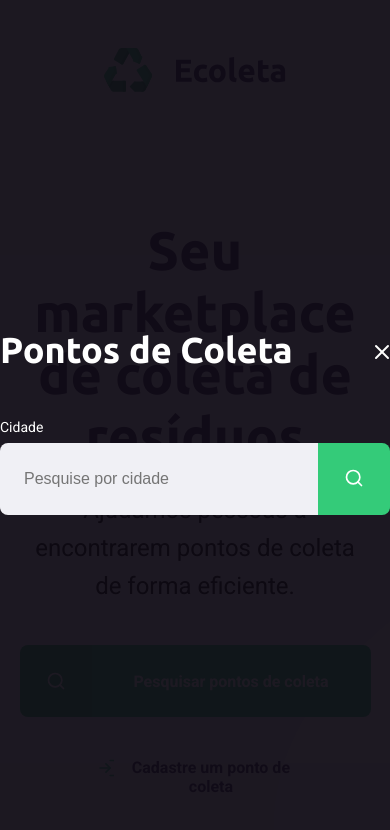
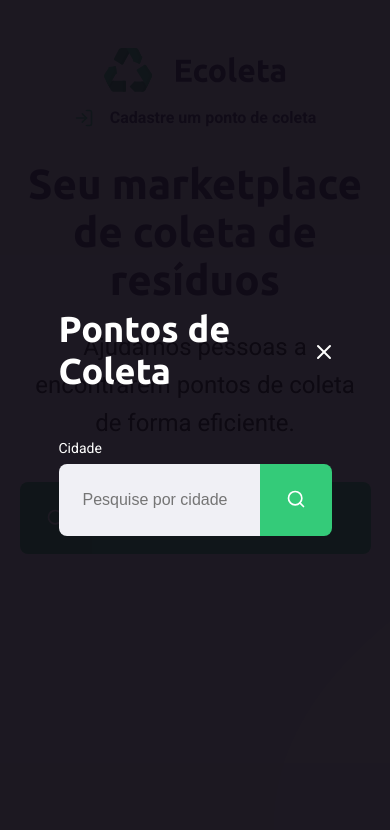
Before and after one commit to ViniMPDS11/ecoleta, a website: page src/views/index.html in a window 390 px wide. Both pictures are taken after a click on the link "Pesquisar pontos de coleta". Drawn offline with nearby package versions, Linux system fonts and the light colour scheme; files that its build step writes are made by us from their sources; files whose address does not match are found by name.

Commit message:
ajustes responsive

```diff
--- a/public/styles/create-point.css
+++ b/public/styles/create-point.css
@@ -8,7 +8,6 @@
     display: flex;
     justify-content: space-between;
     align-items: center;
-    margin-top: 3rem;
 }
 
 #page-create-point header a {
--- a/public/styles/home.css
+++ b/public/styles/home.css
@@ -1,5 +1,6 @@
 #page-home {
-    height: 100vh;
+    min-height: calc(100vh - 3rem);
+    /* height: 100vh; */
     background: url('../assets/home-background.svg') no-repeat;
     background-position: 35vw bottom;
 }
@@ -14,7 +15,6 @@
 }
 
 #page-home header {
-    margin-top: 3rem;
     display: flex;
     align-items: center;
     justify-content: space-between;
@@ -40,6 +40,7 @@
     display: flex;
     flex-direction: column;
     justify-content: center;
+    margin-top: 2rem;
 }
 
 #page-home main h1 {
--- a/public/styles/main.css
+++ b/public/styles/main.css
@@ -1,3 +1,7 @@
+body {
+    padding-top: 3rem;
+}
+
 :root {
     --title-color: #322153;
     --primary-color: #34cb79;
--- a/public/styles/modal.css
+++ b/public/styles/modal.css
@@ -31,6 +31,7 @@
     background-image: url('../assets/x.svg');
     width: 20px;
     height: 20px;
+    aspect-ratio: 1/1;
     font-size: 0.01px;
     cursor: pointer;
 }
@@ -61,6 +62,7 @@
     font-size: 16px;
     color: #6c6c80;
     outline: unset;
+    width: calc(100% - 72px);
 }
 
 #modal form button {
@@ -70,6 +72,7 @@
     border: unset;
     border-radius: 0 8px 8px 0;
     cursor: pointer;
+    flex-shrink: 0;
 }
 
 #modal form button:hover {
--- a/public/styles/responsive.css
+++ b/public/styles/responsive.css
@@ -8,11 +8,10 @@
         text-align: center;
     }
 
-    #page-home header a {
-        position: absolute;
-        bottom: 48px;
-        left: 50%;
-        transform: translateX(-50%);
+    #page-home header {
+        display: flex;
+        flex-direction: column;
+        gap: 16px;
     }
 
     #page-home main {
@@ -50,7 +49,15 @@
 }
 
 @media screen and (max-width: 440px) {
-    #page-create-point header {
+    #page-home main h1 {
+        font-size: 42px;
+    }
+
+    #modal .content {
+        width: 70%;
+    }
+
+    header {
         flex-direction: column;
         gap: 16px;
     }
@@ -80,4 +87,8 @@
     #page-create-point form button {
         width: 100%;
     }
+
+    #page-search-results .cards img {
+        height: 200px;
+    }
 }
--- a/public/styles/search-results.css
+++ b/public/styles/search-results.css
@@ -9,7 +9,7 @@ body::after {
     left: 0;
     right: 0;
     top: 225px;
-    height: 100%;
+    height: calc(100% - 225px);
     background-color: white;
     z-index: -1;
 }
@@ -24,7 +24,6 @@ body::after {
     display: flex;
     justify-content: space-between;
     align-items: center;
-    margin-top: 3rem;
 }
 
 #page-search-results header a {
```
